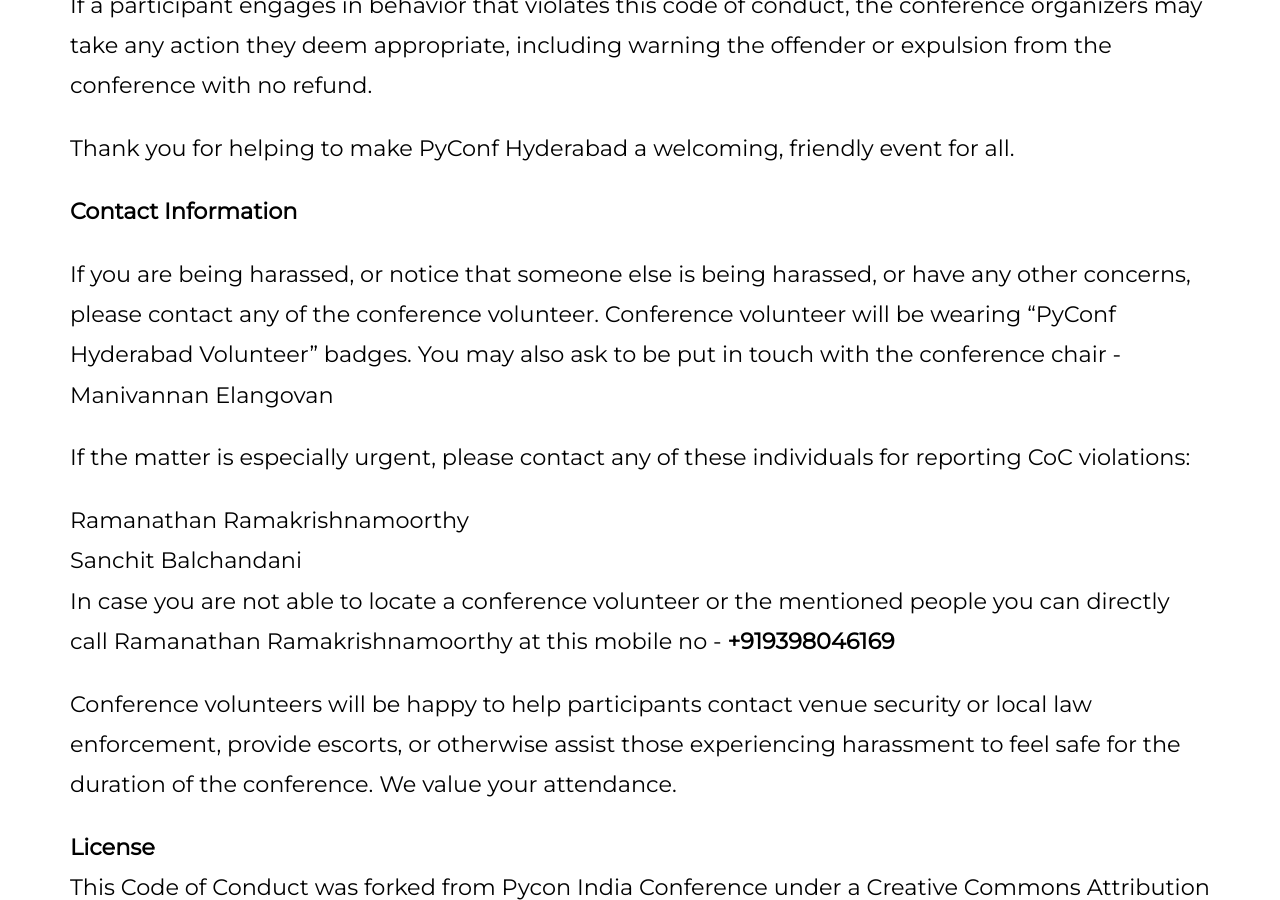
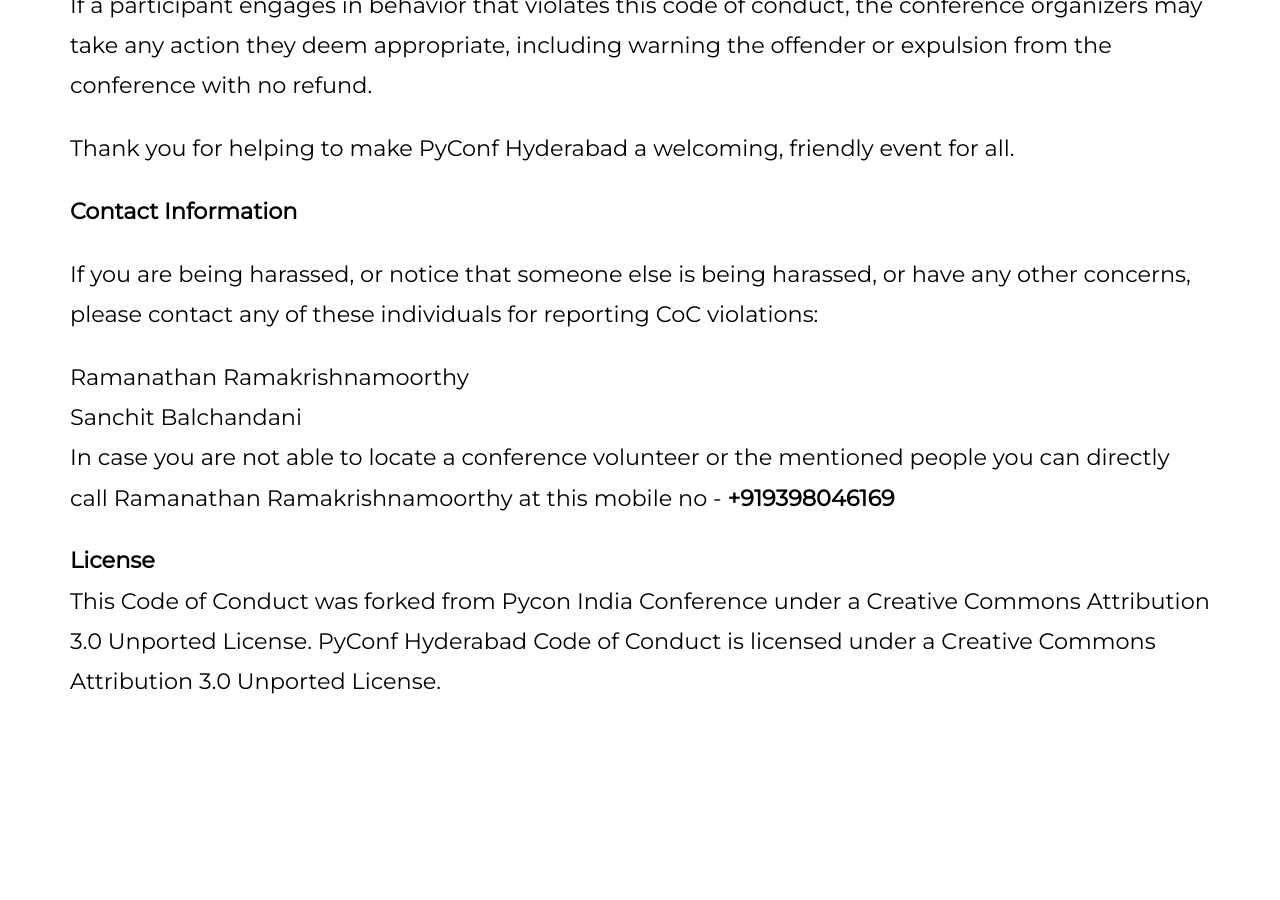
Before and after one commit to HydPy/pyconfhyd2020, a Jekyll site: the page built from coc.md, in a window 1280 px wide and 900 px high, scrolled down 1290 px. Built offline with Jekyll 4.4.1, drawn with Linux system fonts in a browser that asks for light colours; after the commit the page ends 2078 px from its top, so only the background shows below that.

Commit message:
Fix COC info

```diff
--- a/coc.md
+++ b/coc.md
@@ -23,18 +23,13 @@
 
 <p><b>Contact Information</b></p>
 
-<p>If you are being harassed, or notice that someone else is being harassed, or have any other concerns, please contact any of the conference volunteer. Conference volunteer will be wearing “PyConf Hyderabad Volunteer” badges.
-You may also ask to be put in touch with the conference chair - Manivannan Elangovan</p>
-
-<p>If the matter is especially urgent, please contact any of these individuals for reporting CoC violations:</p>
+<p>If you are being harassed, or notice that someone else is being harassed, or have any other concerns, please contact any of these individuals for reporting CoC violations:</p>
 
 <p>Ramanathan Ramakrishnamoorthy<br />
 Sanchit Balchandani<br />
 
 In case you are not able to locate a conference volunteer or the mentioned people you can directly call Ramanathan Ramakrishnamoorthy at this mobile no - <b>+919398046169</b>
 
-<p>Conference volunteers will be happy to help participants contact venue security or local law enforcement, provide escorts, or otherwise assist those experiencing harassment to feel safe for the duration of the conference. We value your attendance.</p>
-
 <p><b>License</b><br />
 This Code of Conduct was forked from Pycon India Conference under a Creative Commons Attribution 3.0 Unported License.
 PyConf Hyderabad Code of Conduct is licensed under a Creative Commons Attribution 3.0 Unported License.</p>
```
